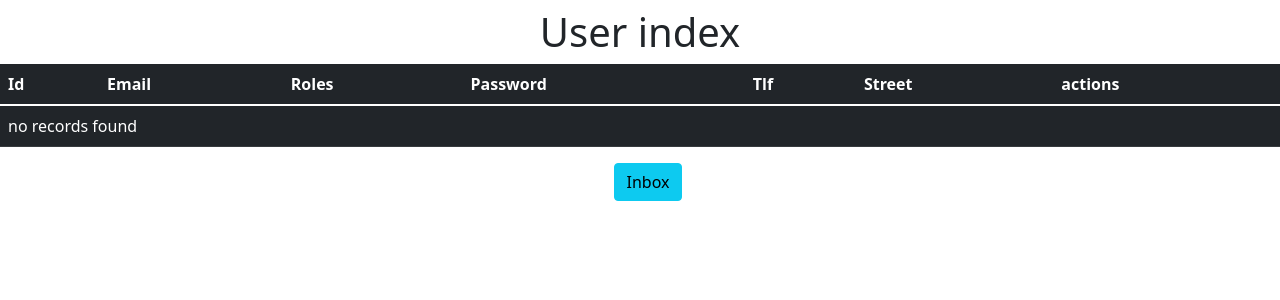
After one commit to AlbertoDelPozo/chat_app-Symfony, a Symfony app: template templates/admin/index.html.twig in a window 1280 px wide. The commit adds this page. Shown: the top 300 px of the page. Run offline with Twig, Linux system fonts and the light colour scheme; the template is opened without the code that fills it, so the values that code supplies are empty; some libraries are stand-ins or nearby versions.

Commit message:
Admin Zone created y comentando código

```diff
--- a/src/Controller/LoginController.php
+++ b/src/Controller/LoginController.php
@@ -6,6 +6,8 @@ use Symfony\Bundle\FrameworkBundle\Controller\AbstractController;
 use Symfony\Component\HttpFoundation\Response;
 use Symfony\Component\Routing\Annotation\Route;
 use Symfony\Component\Security\Http\Authentication\AuthenticationUtils;
+
+// Login controller created with a command
 
 class LoginController extends AbstractController
 {
--- a/src/Controller/OutboxController.php
+++ b/src/Controller/OutboxController.php
@@ -8,16 +8,21 @@ use Symfony\Bundle\FrameworkBundle\Controller\AbstractController;
 use Symfony\Component\HttpFoundation\Response;
 use Symfony\Component\Routing\Annotation\Route;
 
+//outbox controller to show all the messages that the user has sent
+
 class OutboxController extends AbstractController
 {
     #[Route('/outbox', name: 'outbox')]
     public function index(MessageRepository $messageRepository, UserRepository $userRepository): Response
     {
 
+        //we call the entity user to get the user that it is logged
         /** @var \App\Entity\User $user */
         $user = $this->getUser();
+        //we get all the users in order to now who has sent us the email
         $allUsers = $userRepository->findAll();
 
+        //Query to get the messages sent
         $messages = $messageRepository->createQueryBuilder('u')
             ->andWhere('u.sender = :val')
             ->setParameter('val', $user->getId())
@@ -25,6 +30,7 @@ class OutboxController extends AbstractController
             ->getQuery()
             ->getResult();
 
+        //we render the information to print it on the twig template
         return $this->render('outbox/index.html.twig', [
             'outbox_message' => $messages,
             'users' => $allUsers
--- a/src/Controller/RegistrationController.php
+++ b/src/Controller/RegistrationController.php
@@ -14,6 +14,8 @@ use Symfony\Component\Mime\Address;
 use Symfony\Component\PasswordHasher\Hasher\UserPasswordHasherInterface;
 use Symfony\Component\Routing\Annotation\Route;
 use SymfonyCasts\Bundle\VerifyEmail\Exception\VerifyEmailExceptionInterface;
+
+// Registration controller made with command
 
 class RegistrationController extends AbstractController
 {
@@ -39,6 +41,8 @@ class RegistrationController extends AbstractController
                     $form->get('plainPassword')->getData()
                 )
             );
+
+            $user->setRoles(["ROLE_USER"]);
 
             $entityManager->persist($user);
             $entityManager->flush();
--- /dev/null
+++ b/templates/admin/_delete_form.html.twig
@@ -0,0 +1,4 @@
+<form method="post" action="{{ path('admin_delete', {'id': user.id}) }}" onsubmit="return confirm('Are you sure you want to delete this item?');">
+    <input type="hidden" name="_token" value="{{ csrf_token('delete' ~ user.id) }}">
+    <button class="btn">Delete</button>
+</form>
--- /dev/null
+++ b/templates/admin/_form.html.twig
@@ -0,0 +1,4 @@
+{{ form_start(form) }}
+    {{ form_widget(form) }}
+    <button class="btn">{{ button_label|default('Save') }}</button>
+{{ form_end(form) }}
--- /dev/null
+++ b/templates/admin/index.html.twig
@@ -0,0 +1,51 @@
+{% extends 'base.html.twig' %}
+
+{% block title %}User index
+{% endblock %}
+
+{% block body %}
+
+	<div class="d-flex flex-column justify-content-center align-items-center mt-2">
+		<h1>User index</h1>
+	</div>
+
+	<table class="table table-dark table-hover">
+		<thead>
+			<tr>
+				<th>Id</th>
+				<th>Email</th>
+				<th>Roles</th>
+				<th>Password</th>
+				<th>Tlf</th>
+				<th>Street</th>
+				<th>actions</th>
+			</tr>
+		</thead>
+		<tbody>
+			{% for user in users %}
+				<tr>
+					<td>{{ user.id }}</td>
+					<td>{{ user.email }}</td>
+					<td>{{ user.roles ? user.roles|json_encode : '' }}</td>
+					<td>{{ user.password }}</td>
+					<td>{{ user.Tlf }}</td>
+					<td>{{ user.Street }}</td>
+					<td>
+						<a href="{{ path('admin_show', {'id': user.id}) }}" class="btn btn-light ms-3">Show</a>
+						<a href="{{ path('admin_delete', {'id': user.id}) }}" class="btn btn-danger ms-3">Delete</a>
+						{# <a href="{{ path('admin_edit', {'id': user.id}) }}">edit</a> #}
+					</td>
+				</tr>
+			{% else %}
+				<tr>
+					<td colspan="7">no records found</td>
+				</tr>
+			{% endfor %}
+		</tbody>
+	</table>
+
+	<div class="d-flex flex-column justify-content-center align-items-center mt-2">
+		<a href=" {{ path('inbox') }} " class="btn btn-info ms-3">Inbox</a>
+	</div>
+	{# <a href="{{ path('admin_new') }}">Create new</a> #}
+{% endblock %}
--- a/templates/inbox/index.html.twig
+++ b/templates/inbox/index.html.twig
@@ -10,7 +10,10 @@
 		{# <a href=" {{  }} ">Send Message</a> #}
 		<a href=" {{ path('outbox') }} " class="btn btn-outline-info">Outbox</a>
 		<a href=" {{ path('send_message') }} " class="btn btn-outline-success ms-3">Send Message</a>
-		<a href=" {{ path('profile') }} " class="btn btn-outline-warning ms-3">Profile</a>
+		<a href=" {{ path('profile') }} " class="btn btn-outline-light ms-3">Profile</a>
+		{% if user_role  == "ROLE_ADMIN"%}
+		<a href=" {{ path('admin_index') }} " class="btn btn-outline-light ms-3">Admin Zone</a>
+		{% endif %}
 		<a href=" {{ path('app_logout') }} " class="btn btn-outline-danger ms-3">Logout</a>
 	</nav>
 
```
Also changed, not shown: src/Controller/AdminController.php (added, +47 -0 lines), src/Controller/InboxController.php (+13 -4 lines), src/Controller/ProfileController.php (+6 -12 lines), src/Controller/SeeMessageController.php (deleted, +0 -43 lines), src/Controller/SendMessageController.php (+12 -5 lines), src/Controller/SendMessageMultipleController.php (+20 -2 lines), src/Form/UserType.php (added, +29 -0 lines), templates/admin/edit.html.twig (added, +13 -0 lines), templates/admin/new.html.twig (added, +11 -0 lines), templates/admin/show.html.twig (added, +42 -0 lines).
